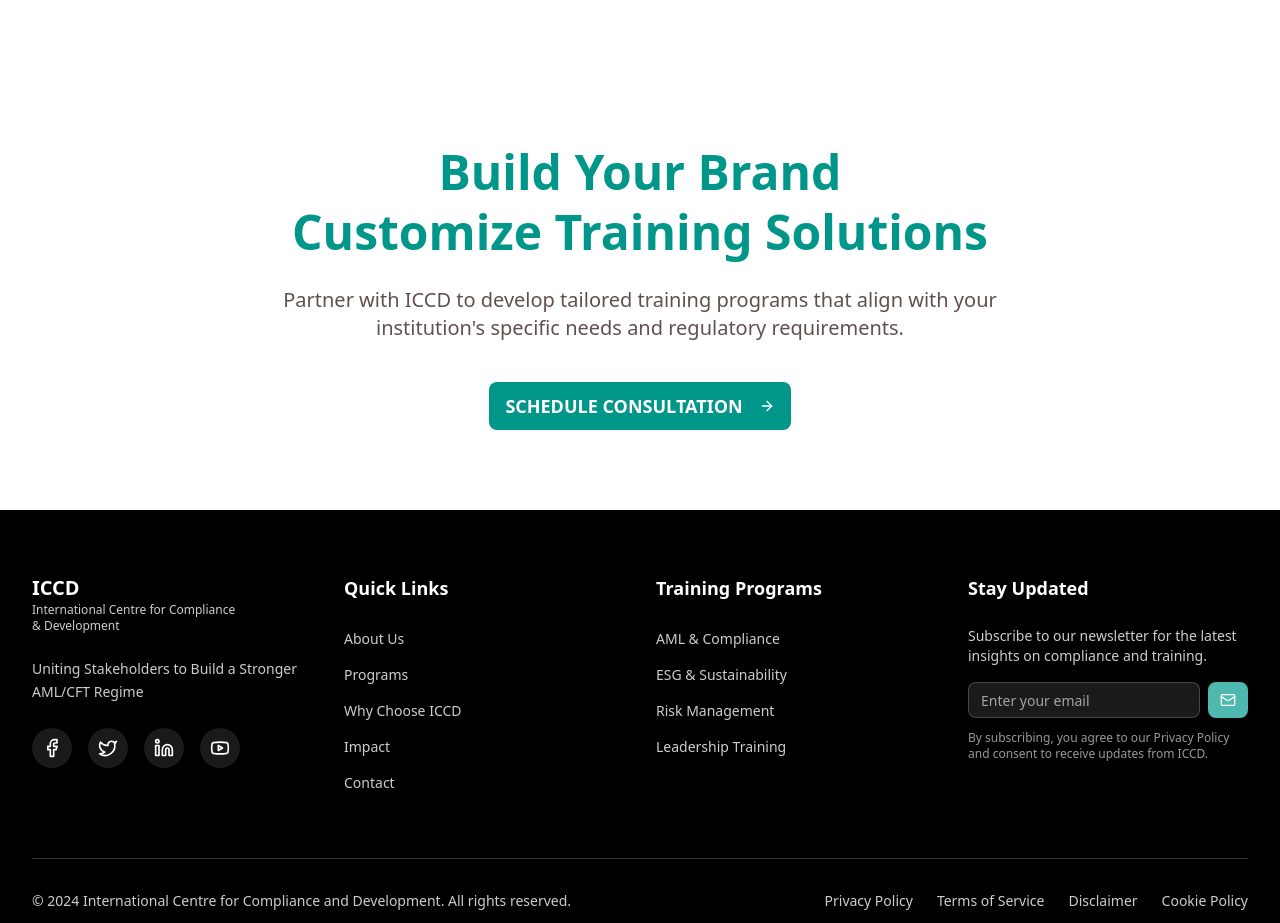
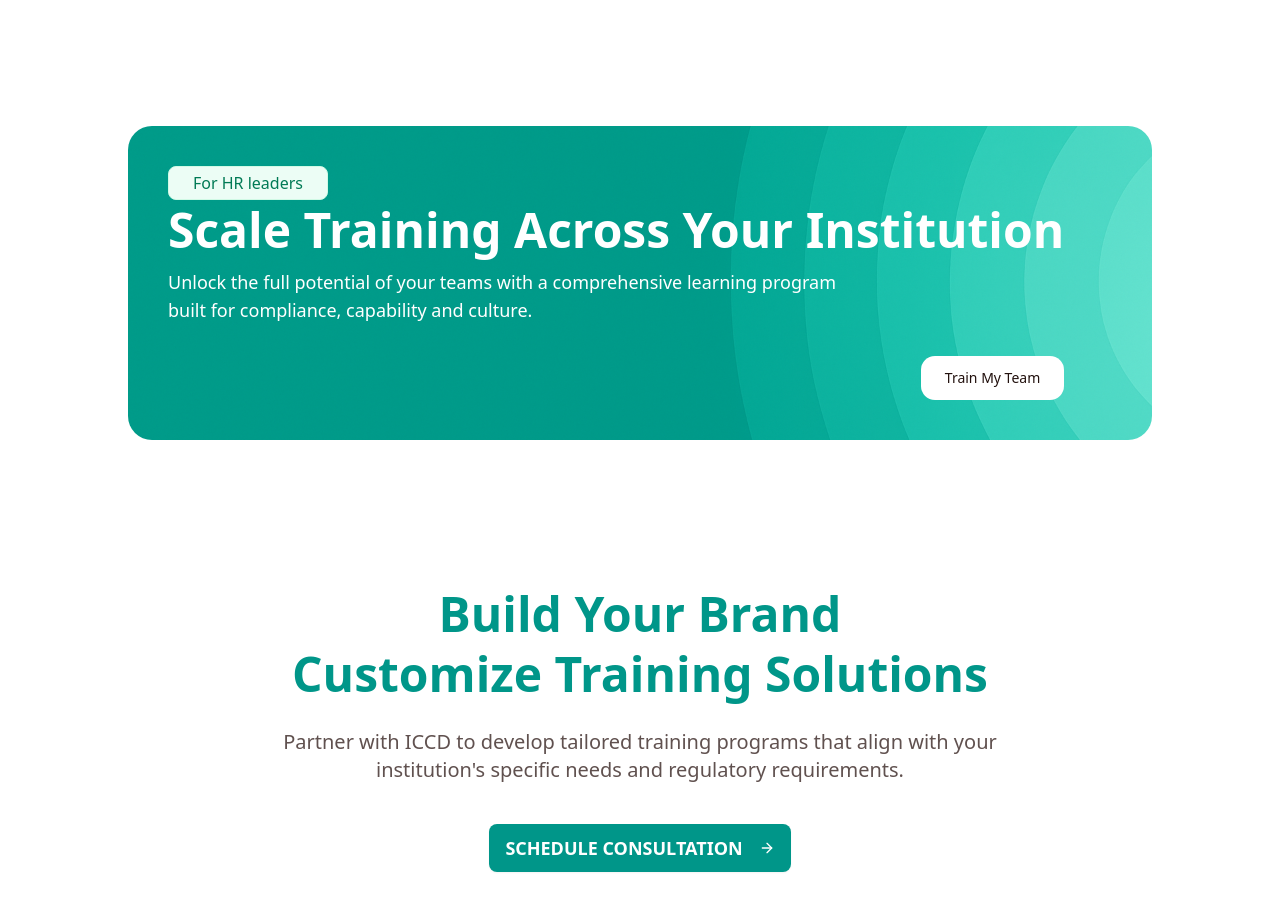
Before and after one commit to saran-adhikari/iccd, a Next.js app: page /impact in a window 1280 px wide. Shown: the part 3040-3963 px from the top of the page. Built offline with nearby package versions, Linux system fonts and the light colour scheme.

Commit message:
minor design changes

```diff
--- a/src/app/impact/page.tsx
+++ b/src/app/impact/page.tsx
@@ -3,6 +3,7 @@
 import { CTAStrip } from "@/app-components/cta-strip"
 import {Footer} from "@/app-components/footer"
 import { Header } from "@/app-components/header"
+import HeroTrainMyTeam from "@/app-components/herotrainmyteam"
 import { ImpactHero } from "@/app-components/impact-hero"
 
 import { ImpactMetrics } from "@/app-components/impact-metrics"
@@ -17,6 +18,7 @@ export default function ImpactPage() {
             <ImpactHero />
             <ImpactMetrics />
             <IndustryTestimonials />
+            <HeroTrainMyTeam />
             {/* <Testimonials /> */}
             <CTAStrip />
             <Footer />
```
